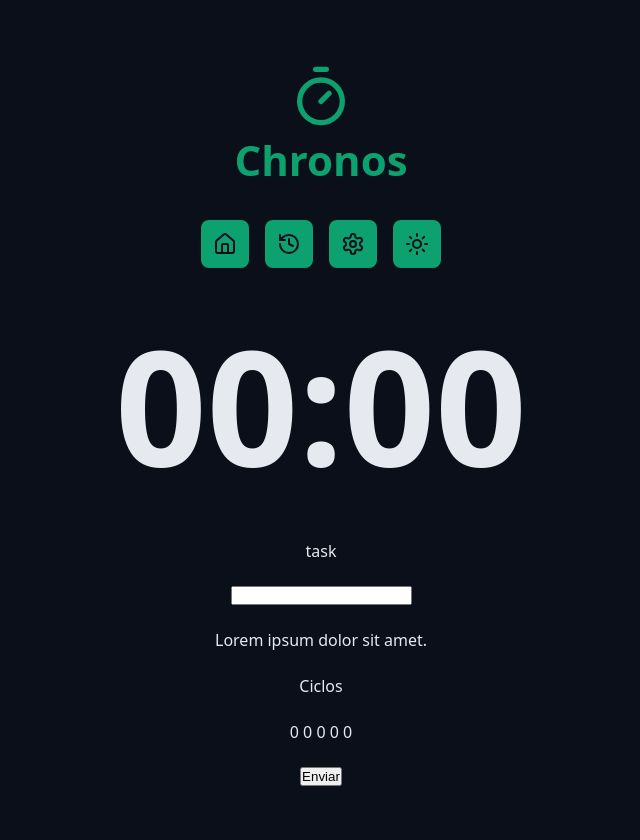
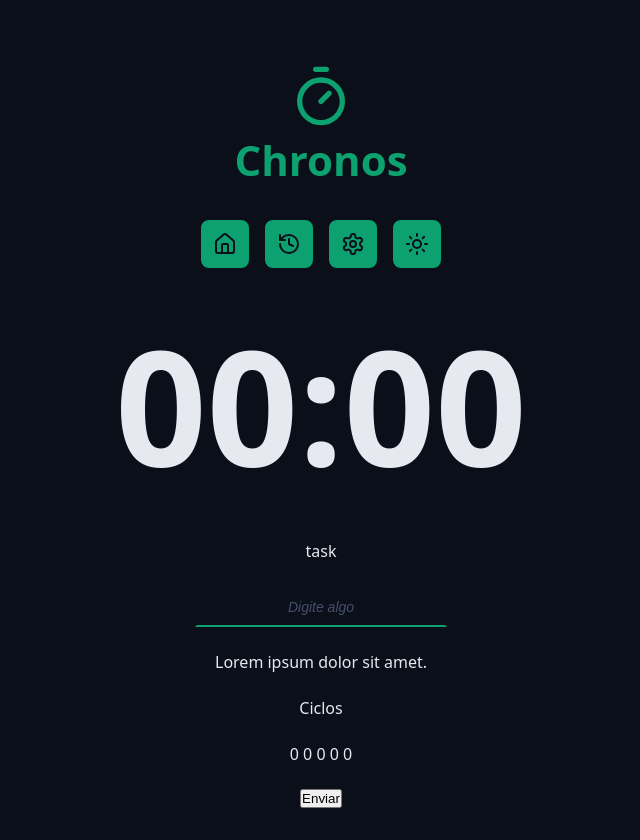
Before and after one commit to Viniciusspss/chronos-pomodoro, a React (Vite) app: page / in a window 1280 px wide. Shown: the whole page, without its empty margins (319-959 px from the left). Before the commit the page ends 818 px from the top, so only its background shows below. Built offline with nearby package versions, Linux system fonts and the light colour scheme.

Commit message:
refactor: update styles and props in input component

```diff
--- a/src/components/Form/index.tsx
+++ b/src/components/Form/index.tsx
@@ -5,7 +5,12 @@
   return (
     <form className={styles.form} action="">
       <div className={styles.formRow}>
-        <Input type="text" id="input" />
+        <Input
+          type="text"
+          id="input"
+          labelText="task"
+          placeholder="Digite algo"
+        />
       </div>
 
       <div className={styles.formRow}>
--- a/src/components/Input/index.tsx
+++ b/src/components/Input/index.tsx
@@ -1,12 +1,15 @@
+import styles from "./styles.module.css";
+
 type InputProps = {
   id: string;
+  labelText: string;
 } & React.ComponentProps<"input">;
 
-export function Input({ type, id }: InputProps) {
+export function Input({ labelText, id, ...rest }: InputProps) {
   return (
     <>
-      <label htmlFor={id}>task</label>
-      <input type={type} id={id} />
+      <label htmlFor={id}>{labelText}</label>
+      <input className={styles.input} id={id} {...rest} />
     </>
   );
 }
--- a/src/components/Input/styles.module.css
+++ b/src/components/Input/styles.module.css
@@ -0,0 +1,27 @@
+.input {
+  background-color: transparent;
+  text-align: center;
+  font-size: 1.8rem;
+  padding: 0.8rem;
+  outline: none;
+  color: var(--text-default);
+  border: 0.2rem solid transparent;
+  border-bottom: 0.2rem solid var(--primary);
+  transition: all 0.1s ease-in-out;
+}
+
+.input:focus {
+  border: 0.2rem solid var(--primary);
+  border-radius: 0.8rem;
+}
+
+.input::placeholder {
+  color: var(--gray-500);
+  font-size: 1.4rem;
+  font-style: italic;
+}
+
+.input:disabled {
+  border-bottom: 0.2rem solid var(--disabled);
+  color: var(--text-muted);
+}
```
